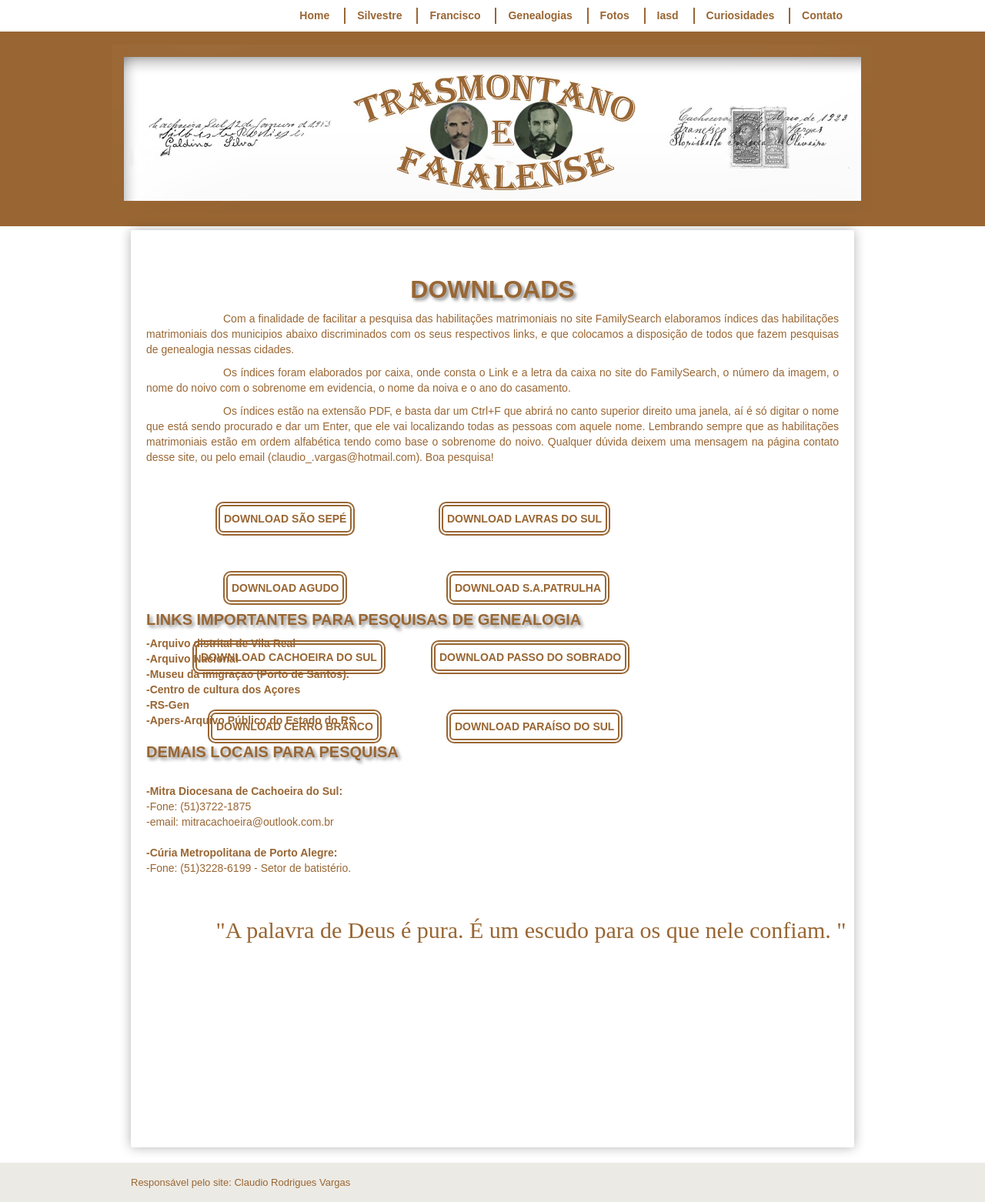
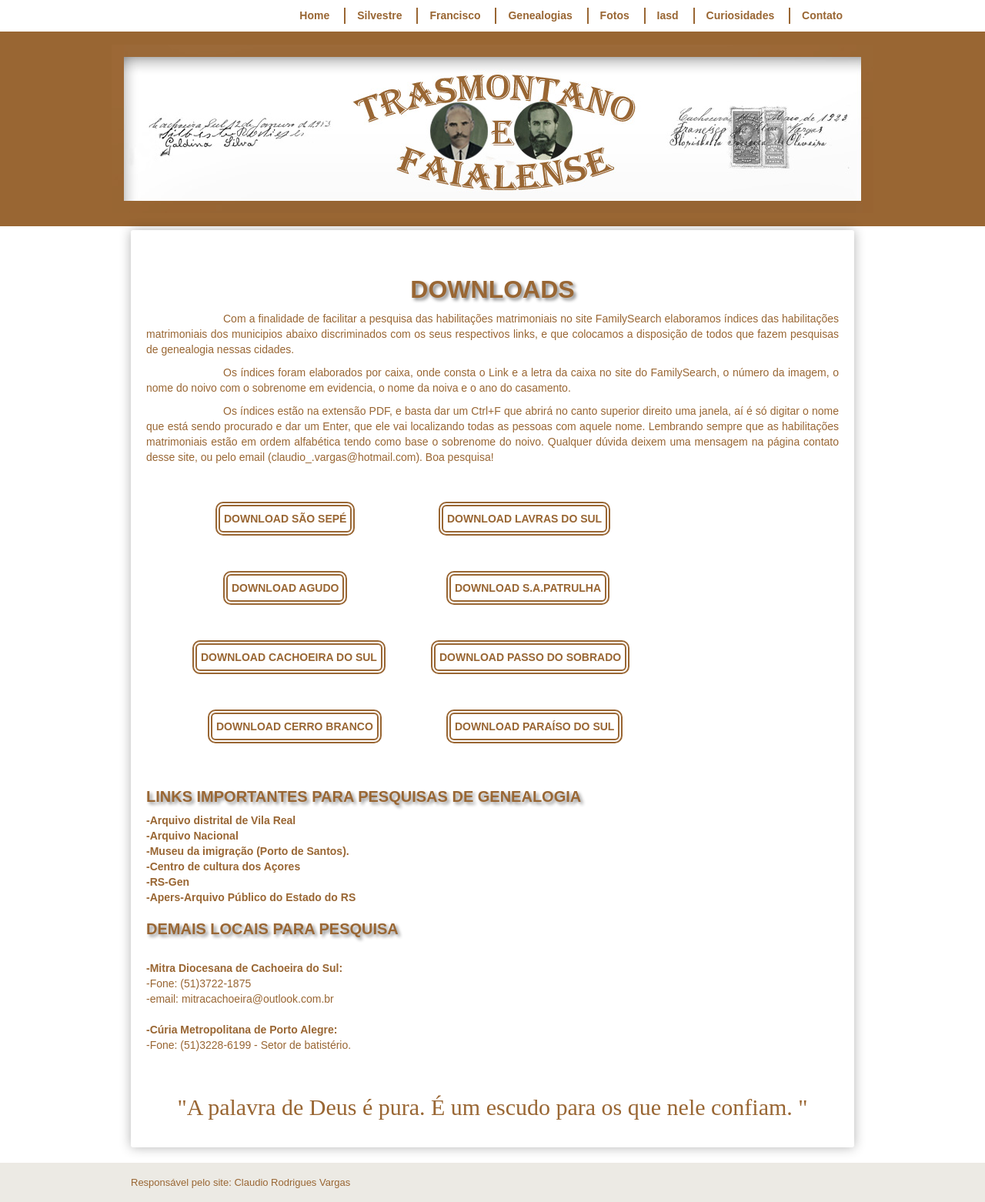
Before and after one commit to claudiovargas1955/claudiovargas1955.github.io, a Jekyll site: the page built from _pages/downloads.html, in a window 1280 px wide. Shown: the whole page at 77% size. Built offline with Jekyll 4.4.1, drawn with Linux system fonts in a browser that asks for light colours; some web fonts are replaced.

Commit message:
Update downloads.html

```diff
--- a/_pages/downloads.html
+++ b/_pages/downloads.html
@@ -152,7 +152,7 @@
 <a class="indlds" href="/media/indice cachoeira do sul.pdf" target="_blank">DOWNLOAD CACHOEIRA DO SUL</a><br>
 <a class="indlfs" href="/media/indice passo do sobrado.pdf" target="_blank">DOWNLOAD PASSO DO SOBRADO</a><br>
 <a class="indlgs" href="/media/indice cerro branco.pdf" target="_blank">DOWNLOAD CERRO BRANCO</a><br>
-<a class="indlhs" href="/media/indice paraíso do sul.pdf" target="_blank">DOWNLOAD PARAÍSO DO SUL</a
+<a class="indlhs" href="/media/indice paraíso do sul.pdf" target="_blank">DOWNLOAD PARAÍSO DO SUL</a>
 </div>
 
 <h3>LINKS IMPORTANTES PARA PESQUISAS DE GENEALOGIA</h3>
```
